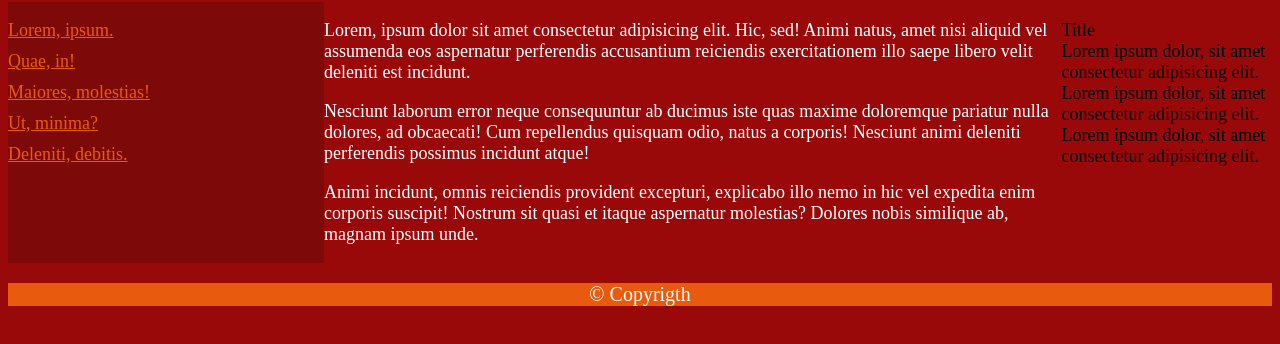
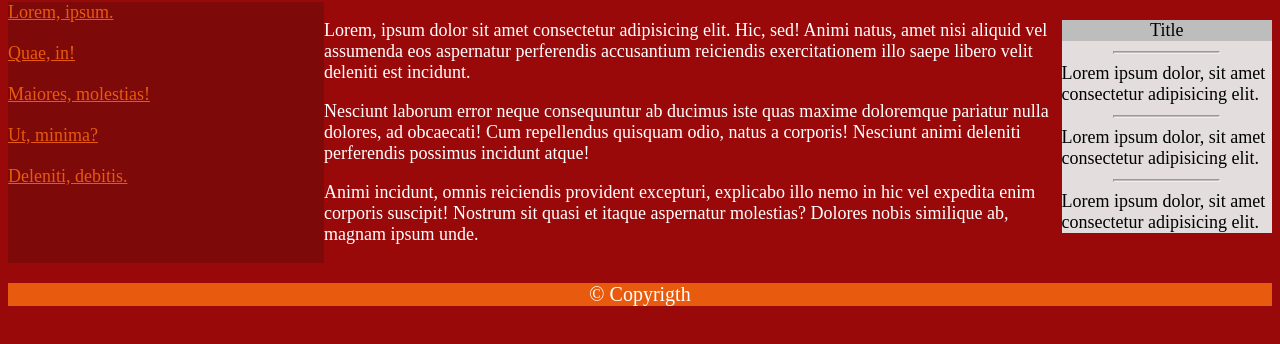
Before and after one commit to Eorvine/eorvine.github.io, a plain HTML site: page Lesson4/Hard/l-4-h.html in a window 1280 px wide. Shown: the part 194-538 px from the top of the page. Drawn offline with Linux system fonts and the light colour scheme.

Commit message:
Last comm l-4 hard

```diff
--- a/Lesson4/Hard/l-4-h.html
+++ b/Lesson4/Hard/l-4-h.html
@@ -56,12 +56,15 @@
                 corporis suscipit! Nostrum sit quasi et itaque aspernatur molestias? Dolores nobis similique ab, magnam
                 ipsum unde.</p>
         </section>
-        <section class="">
-            <div>
+        <section class="right-section">
+            <div class="title">
                 Title
             </div>
+            <hr>
             <div>Lorem ipsum dolor, sit amet consectetur adipisicing elit.</div>
+            <hr>
             <div>Lorem ipsum dolor, sit amet consectetur adipisicing elit.</div>
+            <hr>
             <div>Lorem ipsum dolor, sit amet consectetur adipisicing elit.</div>
         </section>
 
--- a/Lesson4/Hard/stile.css
+++ b/Lesson4/Hard/stile.css
@@ -45,12 +45,14 @@ main section.list{
 main section.list ul{
     padding-inline-start: 0px;
     margin-top: 0px;
+    position: absolute;
 
 }
 main section.list li{
-    margin-bottom: 10px;
+    margin-bottom: 20px;
     margin-left: 0px;
     text-decoration: underline;
+
 }
 
 main section.p{
@@ -58,6 +60,30 @@ main section.p{
 
 }
 
+
+main .right-section {
+    background-color: #e3dddd;
+    display: block;
+}
+main .right-section div.title{
+background-color: #bdbdbd;
+top: 0px;
+text-align: center;
+
+}
+
+main .right-section hr{
+    background-color: #bdbdbd;
+    color: #bdbdbd ;
+    width: 50%;
+    align-self: center;
+    height: 1px;
+    margin-top: 10px;
+}
+main .right-section hr:first-of-type{
+    margin-top: 10px
+
+}
 footer{
     font-size: 20px;
     background-color: #e85b0f;
```
